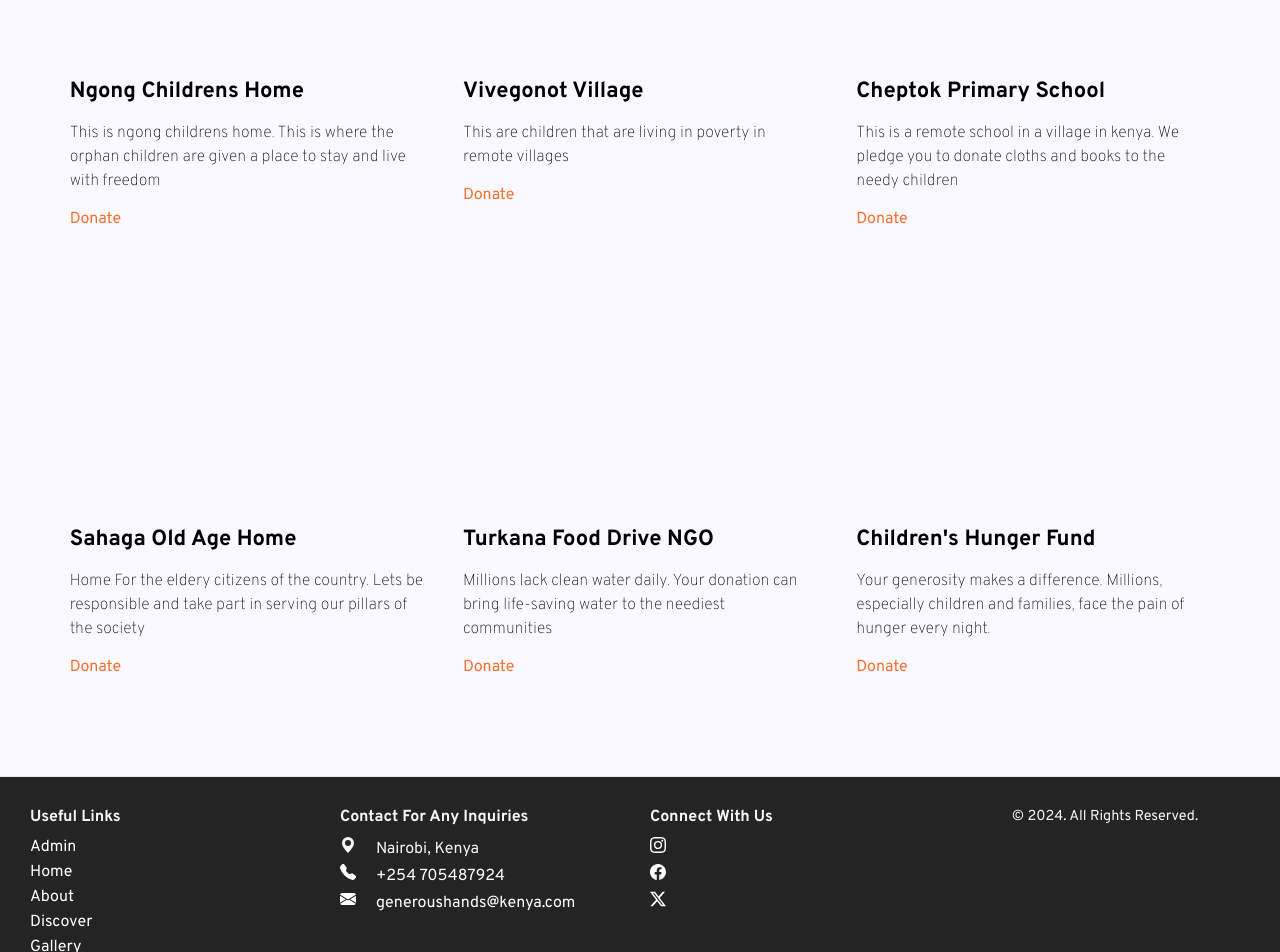
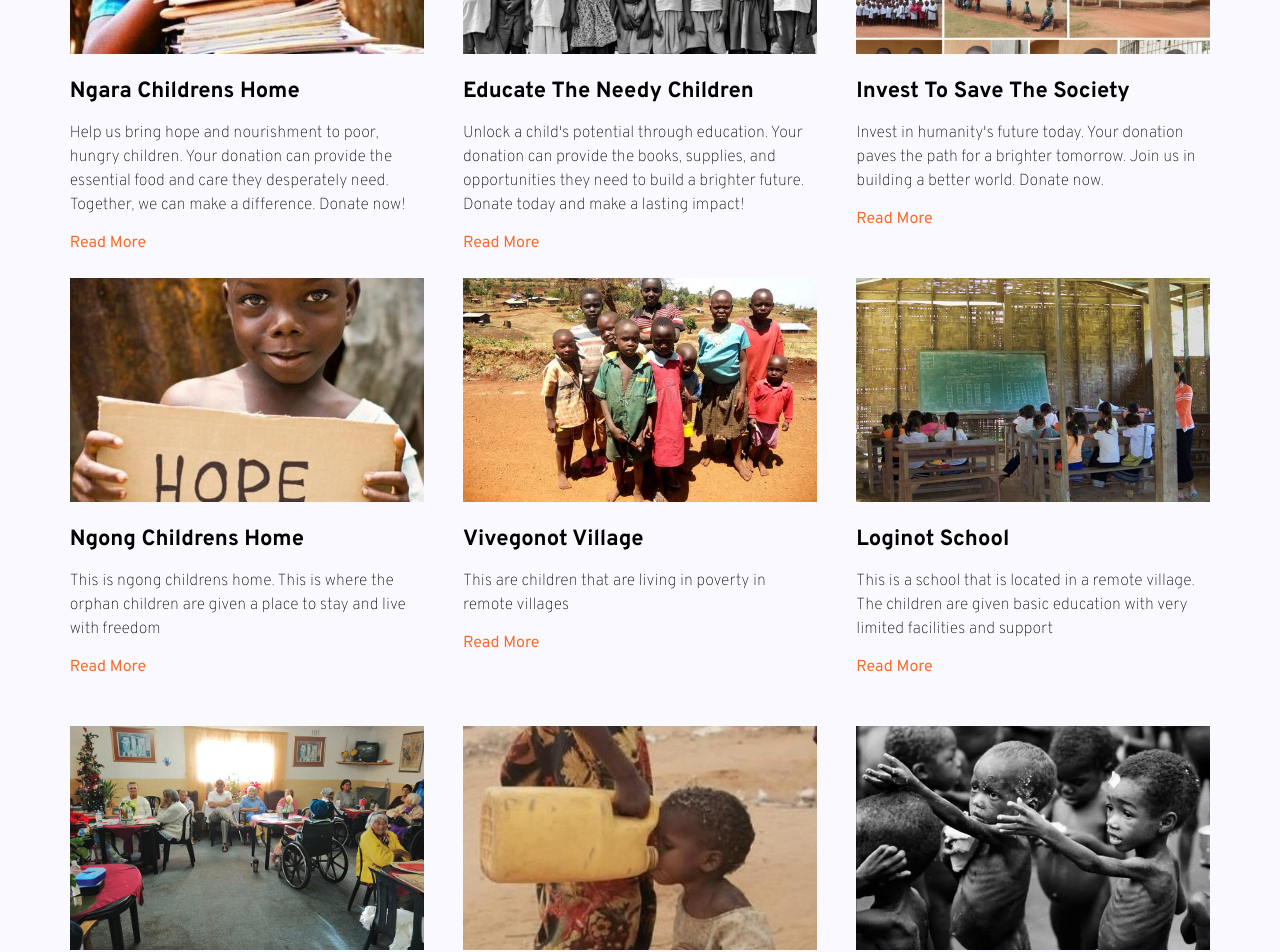
Before and after one commit to Murags/Generous-Hands, a React (Create React App) app in the folder generous-hands/: page /discover in a window 1280 px wide. Shown: the part 1020-1972 px from the top of the page. Built offline with nearby package versions, Linux system fonts and the light colour scheme; some icons are missing.

Commit message:
completed discover page

```diff
--- a/generous-hands/src/components/pages/Discover.jsx
+++ b/generous-hands/src/components/pages/Discover.jsx
@@ -2,6 +2,7 @@ import Navbar from "../Navbar";
 import Hero from "../Hero";
 import Footer from "../Footer";
 import Card  from "../Card";
+import organizationData from "../../organizationData";
 const Discover = () =>{
     return(
         <div>
@@ -10,60 +11,16 @@ const Discover = () =>{
 
             <section class="discover">
         <div class="discover-cards">
+        {organizationData.map(org => (
+                    <Card
+                    key={org.id}
+                    imgSrc={org.imgSrc}
+                    title={org.title}
+                    description={org.description}
+                    link={org.link}
+                    />
+                ))}
 
-          <div class="card">
-            <div class="org-img1 org-img"></div>
-            <div class="org-title">Ngong Childrens Home</div>
-            <div class="org-description">
-              This is ngong childrens home. This is where the orphan children
-              are given a place to stay and live with freedom
-            </div>
-            <a href="./Organization_page.html" class="card-btn">Donate</a>
-          </div>
-          <div class="card">
-            <div class="org-img-2 org-img"></div>
-            <div class="org-title">Vivegonot Village</div>
-            <div class="org-description">
-              This are children that are living in poverty in remote villages
-            </div>
-            <a href="./Organization_page.html" class="card-btn">Donate</a>
-          </div>
-          <div class="card">
-            <div class="org-img-3 org-img"></div>
-            <div class="org-title">Cheptok Primary School</div>
-            <div class="org-description">
-              This is a remote school in a village in kenya. We pledge you to
-              donate cloths and books to the needy children
-            </div>
-            <a href="./Organization_page.html" class="card-btn">Donate</a>
-          </div>
-          <div class="card">
-            <div class="org-img-4 org-img"></div>
-            <div class="org-title">Sahaga Old Age Home</div>
-            <div class="org-description">
-              Home For the eldery citizens of the country. Lets be responsible
-              and take part in serving our pillars of the society
-            </div>
-            <a href="./Organization_page.html" class="card-btn">Donate</a>
-          </div>
-          <div class="card">
-            <div class="org-img-5 org-img"></div>
-            <div class="org-title">Turkana Food Drive NGO</div>
-            <div class="org-description">
-              Millions lack clean water daily. Your donation can bring
-              life-saving water to the neediest communities
-            </div>
-            <a href="./Organization_page.html" class="card-btn">Donate</a>
-          </div>
-          <div class="card">
-            <div class="org-img-6 org-img"></div>
-            <div class="org-title">Children's Hunger Fund</div>
-            <div class="org-description">
-              Your generosity makes a difference. Millions, especially children
-              and families, face the pain of hunger every night.
-            </div>
-            <a href="./Organization_page.html" class="card-btn">Donate</a>
-          </div>
         </div>
       </section>
     <Footer />
--- a/generous-hands/src/organizationData.js
+++ b/generous-hands/src/organizationData.js
@@ -15,11 +15,53 @@ const organizationData = [
     },
     {
       id: 3,
-      imgSrc: 'Images/RemoteSchool.jpeg',
+      imgSrc: '/Images/RemoteSchool.jpeg',
       title: 'Invest To Save The Society',
       description: 'Invest in humanity\'s future today. Your donation paves the path for a brighter tomorrow. Join us in building a better world. Donate now.',
       link: './Discover',
     },
+    {
+      id: 4,
+      imgSrc: '/Images/Child4.jpg',
+      title: 'Ngong Childrens Home',
+      description: ' This is ngong childrens home. This is where the orphan children are given a place to stay and live with freedom',
+      link: './DiscoverUs.html',
+    },
+    {
+      id: 5,
+      imgSrc: '/Images/village.jpg',
+      title: 'Vivegonot Village',
+      description: ' This are children that are living in poverty in remote villages',
+      link: './DiscoverUs.html',
+    },
+    {
+      id: 6,
+      imgSrc: 'Images/remoteschool.jpg',
+      title: 	 'Loginot School',
+      description: ' This is a school that is located in a remote village. The children are given basic education with very limited facilities and support',
+      link: './DiscoverUs.html',
+    },
+    {
+      id: 7,
+      imgSrc: 'Images/OldageHomes.jpg',
+      title: 'Sahaga Old Age Home',
+      description: 'Home For the eldery citizens of the country. Lets be responsible and take part in serving our pillars of the society',
+      link: './DiscoverUs.html',
+    },
+    {
+      id:  8,
+      imgSrc: '/Images/Thirsty2.jpg',
+      title: 'Turkana Food Drive NGO',
+      description: 'Millions lack clean water daily. Your donation can bring life-saving water to the neediest communities',
+      link: './DiscoverUs.html'
+    },
+    {
+      id: 9,
+      imgSrc: '/Images/Hunger.jpg',
+      title: 'Childrens Hunger Fund',
+      description: ' Your generosity makes a difference. Millions, especially children and families, face the pain of hunger every night.',
+      link: './DiscoverUs.html'
+    }
   ];
 
   export default organizationData;
```
Also changed, not shown: generous-hands/public/Images/remoteschool.jpg (added), generous-hands/public/Images/village.jpg (added).
